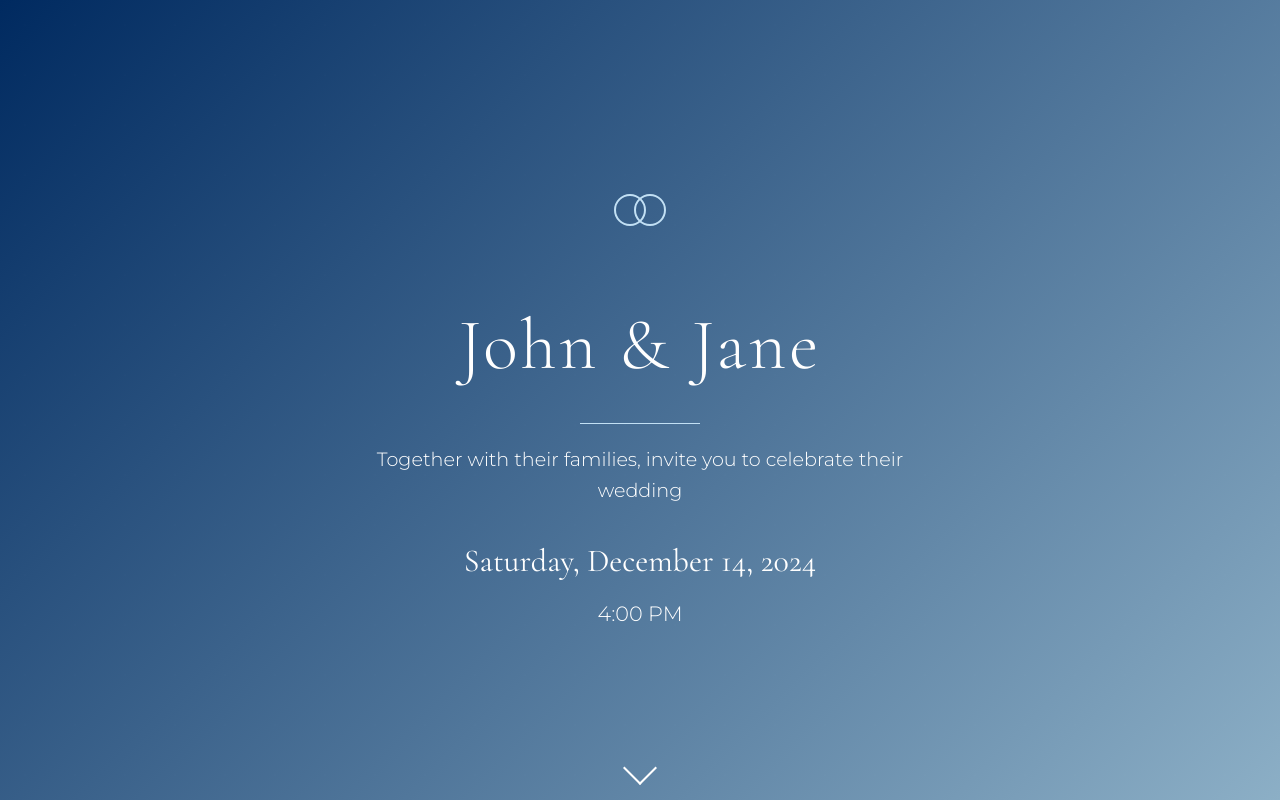
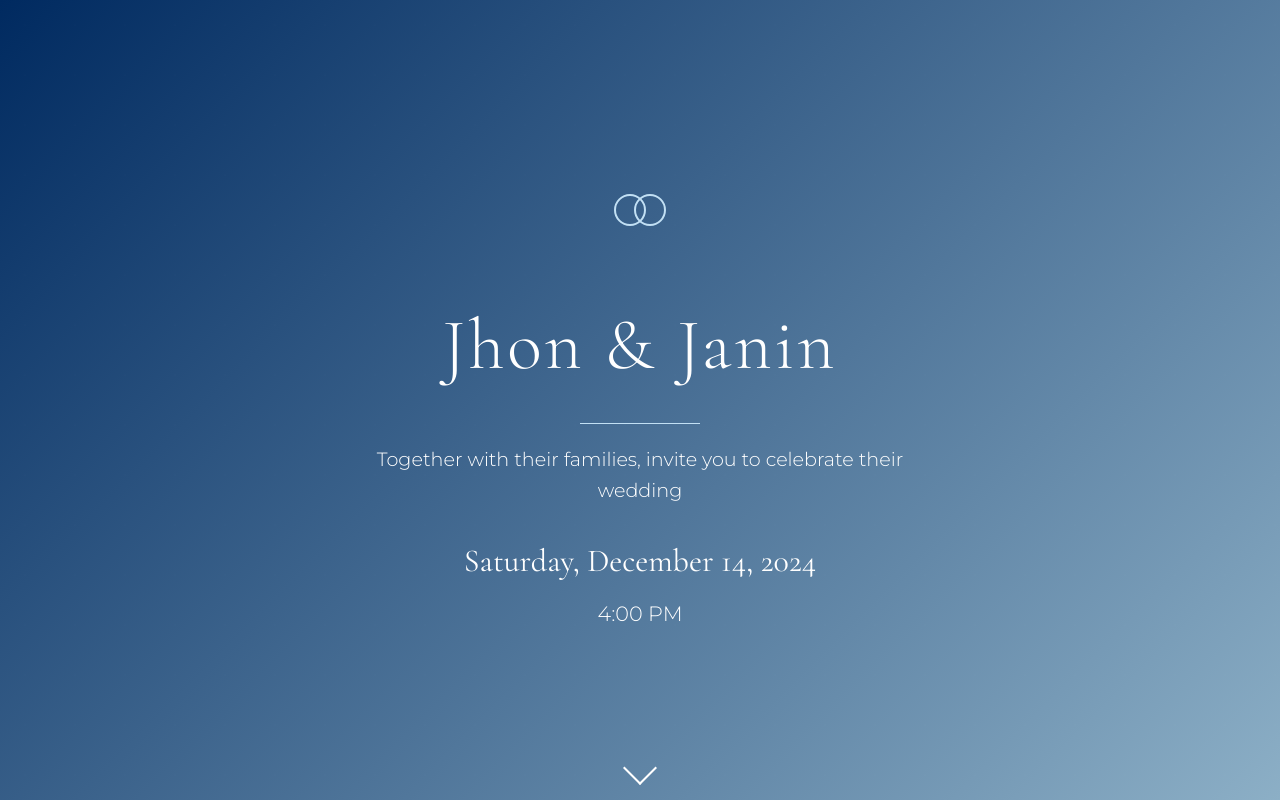
Before and after one commit to jhonpabz/jhonmeetjanin, a website built with Vite: page index.html in a window 1280 px wide. Shown: the top 800 px of the page. Built offline with nearby package versions, Linux system fonts and the light colour scheme.

Commit message:
mod: name

```diff
--- a/index.html
+++ b/index.html
@@ -42,7 +42,7 @@
             />
           </svg>
         </div>
-        <h1 class="couple-names">John & Jane</h1>
+        <h1 class="couple-names">Jhon & Janin</h1>
         <div class="divider"></div>
         <p class="tagline">
           Together with their families, invite you to celebrate their wedding
@@ -272,7 +272,7 @@
           </svg>
         </div>
         <p>We can't wait to celebrate with you!</p>
-        <p class="footer-names">John & Jane</p>
+        <p class="footer-names">Jhon & Janin</p>
       </div>
     </footer>
 
```
